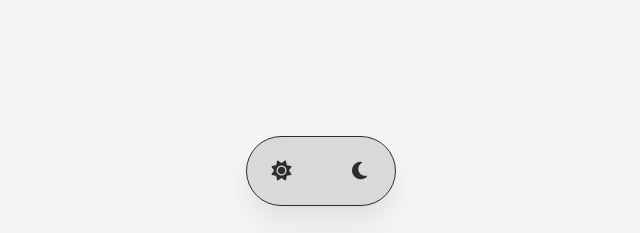
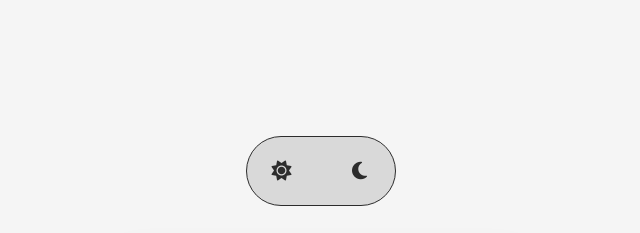
Before and after one commit to Futtur1stt/ToDoList, a plain HTML site: page index.html in a window 1280 px wide. Shown: the top 233 px of the page, 312-952 px from the left. Drawn offline with Linux system fonts and the light colour scheme.

Commit message:
Remove box-shadow from header__wrapper

```diff
--- a/styles/components/header.css
+++ b/styles/components/header.css
@@ -17,7 +17,6 @@
   border: 1px solid var(--color-dark-2);
   border-radius: 50px;
   padding: 10px;
-  box-shadow: var(--box-shadow);
 }
 
 .header__button {
```
